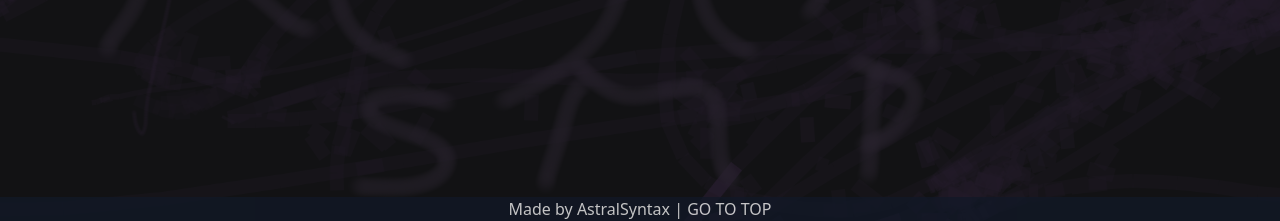
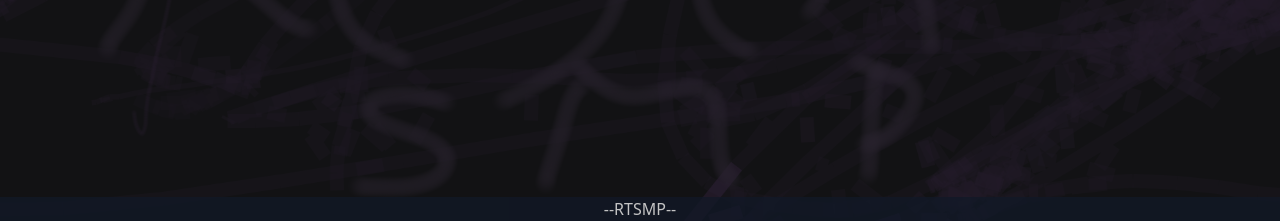
Before and after one commit to researchsmp/researchsmp.github.io, a plain HTML site: page index.html in a window 1280 px wide. Shown: the part 579-800 px from the top of the page. Drawn offline with nearby package versions, Linux system fonts and the light colour scheme.

Commit message:
Update index.html

```diff
--- a/index.html
+++ b/index.html
@@ -23,7 +23,7 @@
         </div>
     </div>
     <footer class="bg-gray-900 opacity-75 text-white text-center z-0">
-        <span>Made by AstralSyntax | <a href="/" target="_blank" style="color: aqua <h3>GO TO TOP</h3> </a></span>
+        <span> --RTSMP-- </span>
     </footer>
 </body>
 </html>
```
